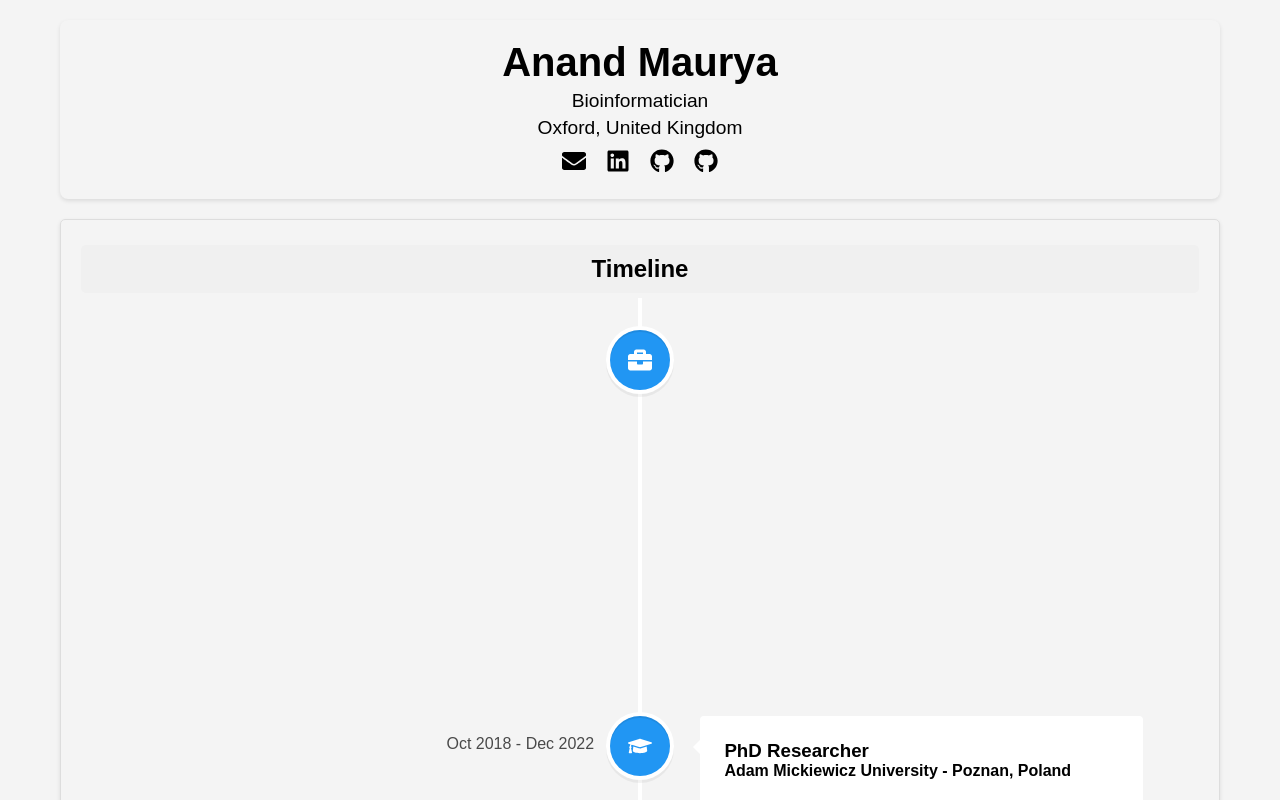
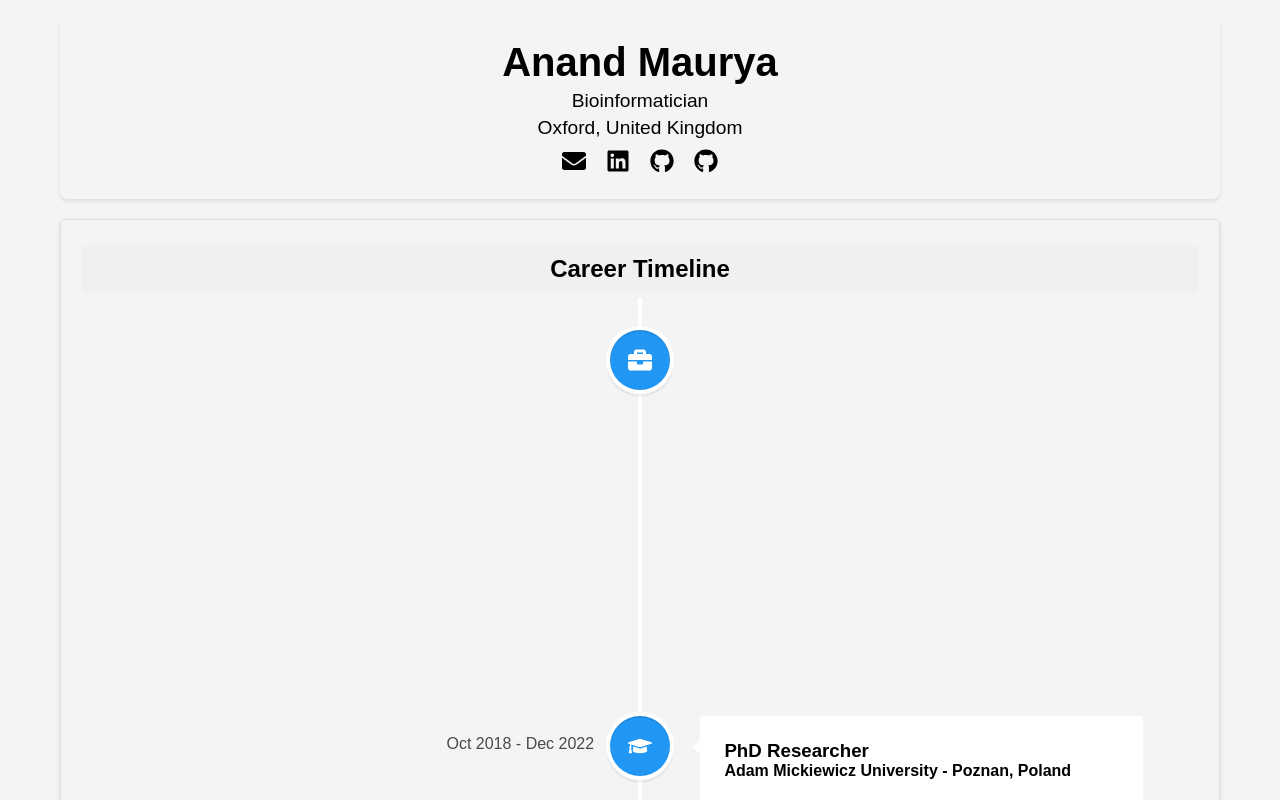
Before and after one commit to maurya-anand/cv, a React (Vite) app: page / in a window 1280 px wide. Shown: the top 800 px of the page. Built offline with nearby package versions, Linux system fonts and the light colour scheme.

Commit message:
renamed the section

```diff
--- a/src/components/Timeline.jsx
+++ b/src/components/Timeline.jsx
@@ -84,42 +84,9 @@ const combinedTimeline = timelineData.sort((a, b) => {
   return getDate(b.period) - getDate(a.period);
 });
 
-// const Timeline = () => (
-//   <section className="section-container">
-//     <h2 className="centered-header">Timeline</h2>
-//     <VerticalTimeline>
-//       {combinedTimeline.map((item, index) => (
-//         <VerticalTimelineElement
-//           key={index}
-//           date={item.period}
-//           icon={item.type === "work" ? <FaBriefcase /> : <FaGraduationCap />}
-//           iconStyle={{ background: "rgb(33, 150, 243)", color: "#fff" }}
-//         >
-//           <h3 className="vertical-timeline-element-title">
-//             {item.type === "work" ? item.title : item.title}
-//           </h3>
-//           <h4 className="vertical-timeline-element-subtitle">
-//             {item.company} - {item.location}
-//           </h4>
-//           <br />
-//           {item.duties.length > 0 && (
-//             <ul>
-//               {item.duties.map((duty, idx) => (
-//                 <li key={idx}>{duty}</li>
-//               ))}
-//             </ul>
-//           )}
-//         </VerticalTimelineElement>
-//       ))}
-//     </VerticalTimeline>
-//   </section>
-// );
-
-// export default Timeline;
-
 const Timeline = () => (
   <section className="section-container">
-    <h2 className="centered-header">Timeline</h2>
+    <h2 className="centered-header">Career Timeline</h2>
     <VerticalTimeline>
       {combinedTimeline.map((item, index) => (
         <VerticalTimelineElement
```
